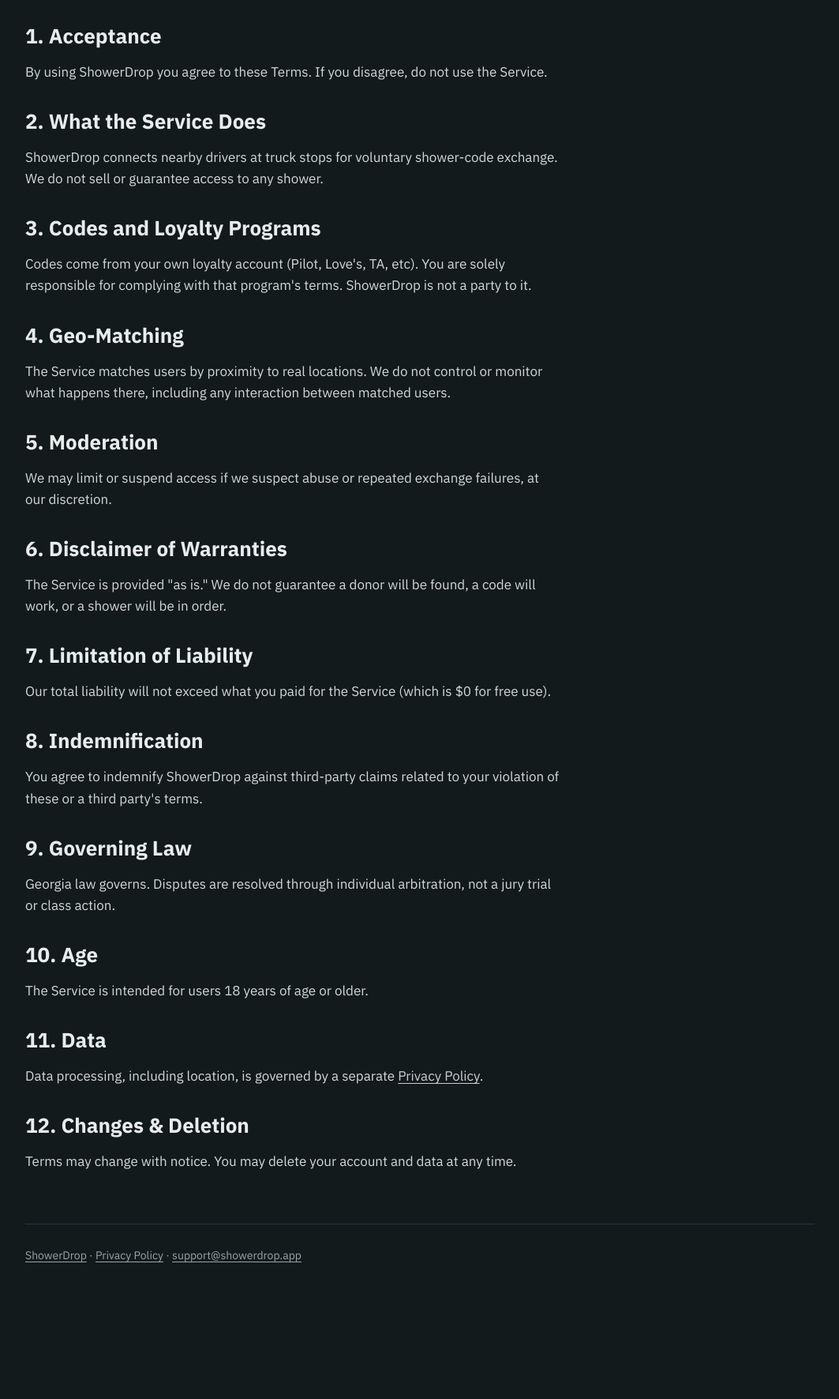
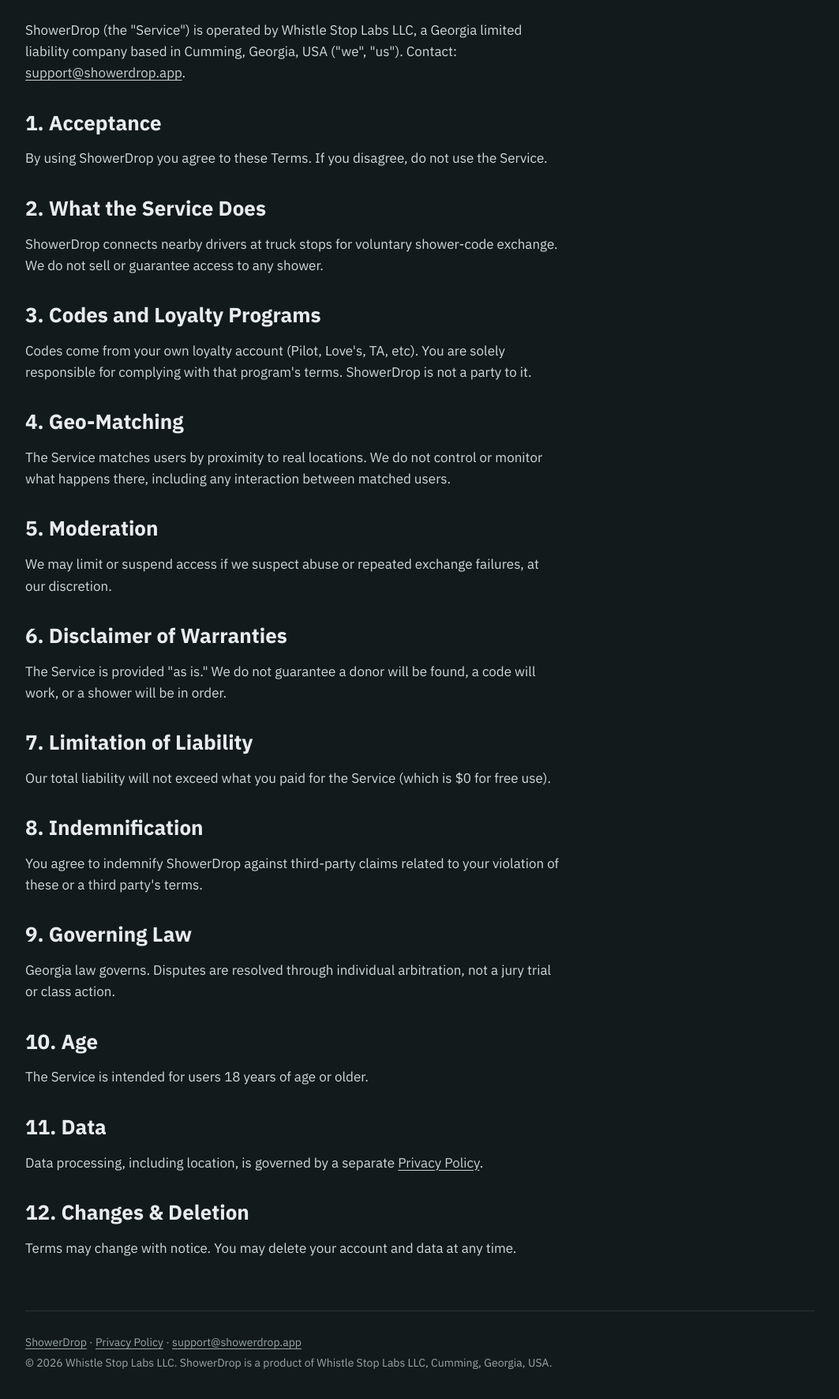
Before and after one commit to dmytro-s88/showerdrop-site, a plain HTML site: page terms.html in a window 1280 px wide. Shown: the part 181-1952 px from the top of the page at 79% size, without its empty margins (108-1171 px from the left). Before the commit the page ends 1826 px from the top, so only its background shows below. Drawn offline with Linux system fonts and the light colour scheme; a web font is replaced by a local one.

Commit message:
Site: Whistle Stop Labs LLC as the operator (footer, Terms, Privacy)
Co-Authored-By: Claude Opus 5.5 <noreply@anthropic.com>

```diff
--- a/terms.html
+++ b/terms.html
@@ -24,6 +24,8 @@
     <p class="legal-note" data-legal-note hidden></p>
     <h1>Terms of Use</h1>
     <p class="updated">Version 2026-09-27-draft · the same terms you accept in the app</p>
+
+    <p>ShowerDrop (the "Service") is operated by Whistle Stop Labs LLC, a Georgia limited liability company based in Cumming, Georgia, USA ("we", "us"). Contact: <a href="mailto:support@showerdrop.app">support@showerdrop.app</a>.</p>
 
     <h2>1. Acceptance</h2>
     <p>By using ShowerDrop you agree to these Terms. If you disagree, do not use the Service.</p>
@@ -53,6 +55,7 @@
 
   <footer>
     <p><a href="./">ShowerDrop</a> · <a href="privacy.html" data-i18n="footer.privacy">Privacy Policy</a> · <a href="mailto:support@showerdrop.app">support@showerdrop.app</a></p>
+    <p class="company">© 2026 Whistle Stop Labs LLC. ShowerDrop is a product of Whistle Stop Labs LLC, Cumming, Georgia, USA.</p>
   </footer>
   <script src="i18n.js?v=20261010b"></script>
   <!-- Cloudflare Web Analytics: visit counts without cookies (see the privacy policy). -->
```
Also changed, not shown: index.html (+1 -0 lines), privacy.html (+2 -1 lines).
